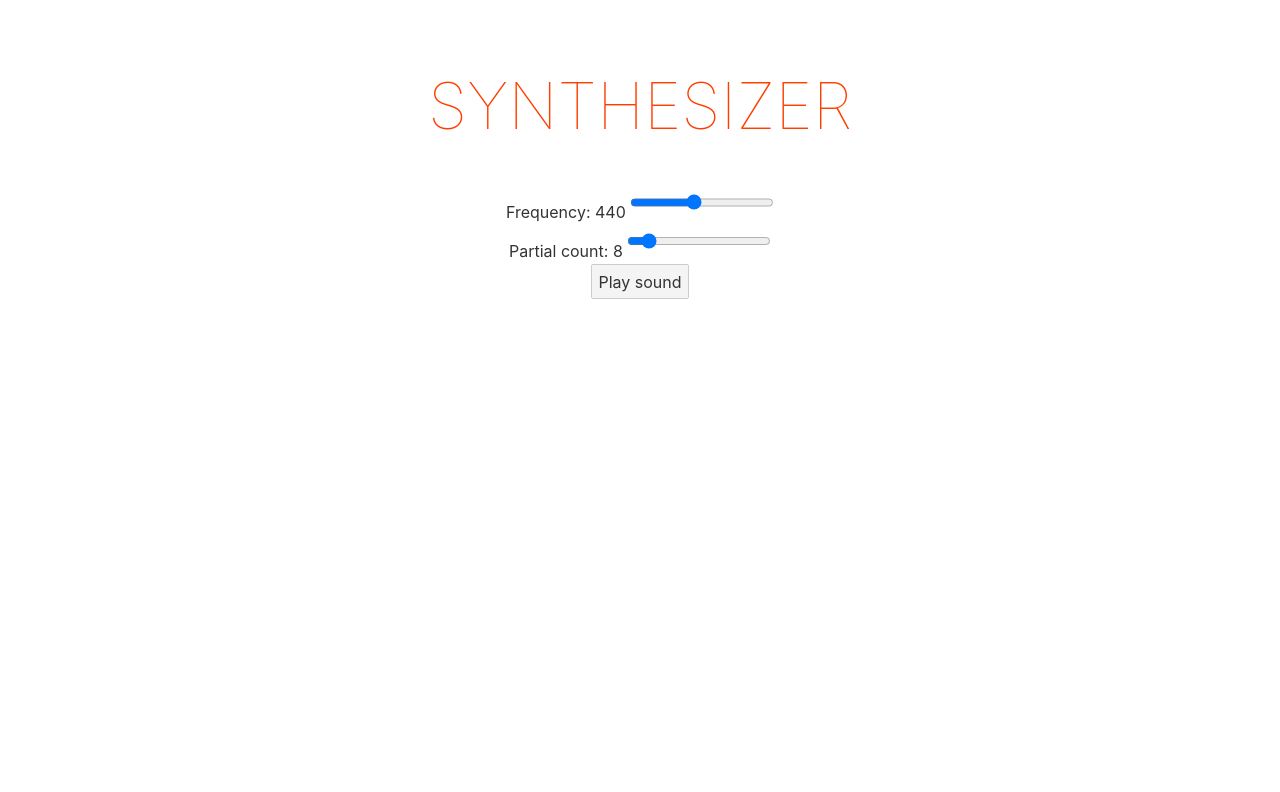
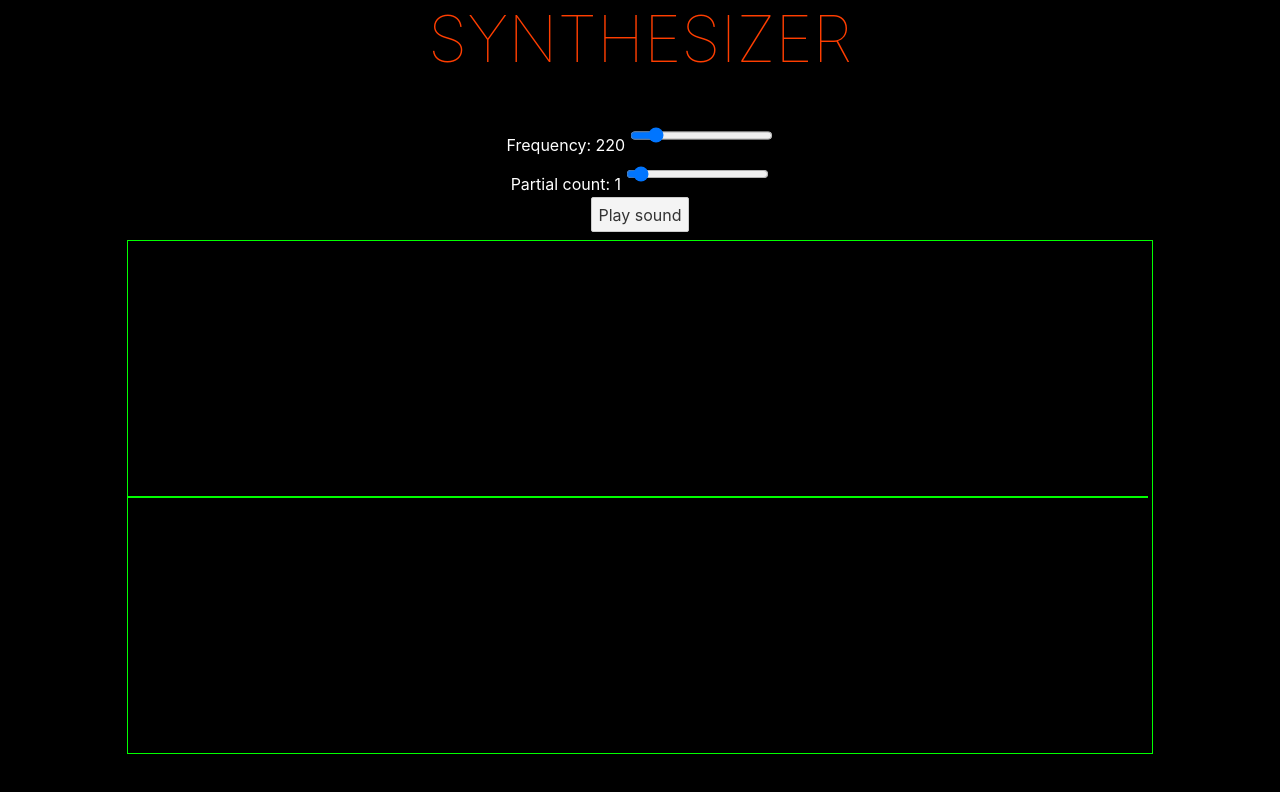
Before and after one commit to dotKokott/wavearium, a Svelte app in the folder client/: page / in a window 1280 px wide. Shown: the top 792 px of the page. Built offline with nearby package versions, Linux system fonts and the light colour scheme.

Commit message:
display waveform for now

```diff
--- a/client/public/global.css
+++ b/client/public/global.css
@@ -1,5 +1,5 @@
 html, body {
-	position: relative;
+	/* position: relative; */
 	width: 100%;
 	height: 100%;
 }
@@ -7,7 +7,6 @@ html, body {
 body {
 	color: #333;
 	margin: 0;
-	padding: 8px;
 	box-sizing: border-box;
 	font-family: -apple-system, BlinkMacSystemFont, "Segoe UI", Roboto, Oxygen-Sans, Ubuntu, Cantarell, "Helvetica Neue", sans-serif;
 }
--- a/client/src/App.svelte
+++ b/client/src/App.svelte
@@ -1,13 +1,12 @@
 <script lang="ts">
-import { onMount } from 'svelte';
+	import { onMount } from 'svelte';
 	import * as Tone from 'tone';
+	import Waveform from './components/waveform.svelte';
 
 	export let osc = new Tone.Oscillator("F3").toDestination();
 
-	export let analyser = new Tone.Analyser("waveform", 256);
-
-	export let partialCount = 8;
-	export let frequency = 440;
+	export let partialCount = 1;
+	export let frequency = 220;
 
 	onMount(() => {
 
@@ -18,9 +17,8 @@ import { onMount } from 'svelte';
 		osc.frequency.value = frequency;
 
 		// start and stop after 1 second
-		osc.start().stop("+1");
+		osc.start().stop("+2");
 	}
-
 
 	// computed
 	// $: doubled = count * 2
@@ -28,30 +26,34 @@ import { onMount } from 'svelte';
 	// watch
 	// $: if(count % 2 == 0) { console.log(' do something ') }
 </script>
-
 <main>
 	<h1>Synthesizer</h1>
 
 	<div>
 		Frequency: { frequency }
-		<input bind:value={frequency} type="range" min="20" max="1000" on:change={ playTone }/>
+		<input bind:value={frequency} type="range" min="20" max="2000" on:change={ playTone }/>
 	</div>
 	<div>
 		Partial count: { partialCount }
 		<input bind:value={partialCount} type="range" min="1" max="128" on:change={ playTone }/>
-
 	</div>
 
 	<button on:click={() => playTone()}>Play sound</button>
 
+	<div>
+		<Waveform audioNode={osc} width={1024} height={1024 / 2}></Waveform>
+	</div>
 </main>
 
 <style>
 	main {
+		/* TODO: I do not know where the 43px top margin is coming from */
+		margin-top: -43px;
+		background-color: black;
+		color: white;
+		height: 100%;
 		text-align: center;
-		padding: 1em;
-		max-width: 240px;
-		margin: 0 auto;
+		/* margin: 0 auto; */
 	}
 
 	h1 {
--- /dev/null
+++ b/client/src/components/waveform.svelte
@@ -0,0 +1,68 @@
+<script lang=ts>
+    import { onMount } from 'svelte';
+    import * as Tone from 'tone';
+
+    export let width = 512;
+    export let height = 256;
+
+    export let audioNode : Tone.Oscillator;
+    let waveform : Tone.Waveform;
+
+    const fftSize = 256;
+
+    let canvas = null;
+    let ctx = null;
+
+    onMount(() => {
+        waveform = new Tone.Waveform(fftSize);
+        audioNode.connect(waveform);
+
+        canvas = document.getElementById('waveform');
+        canvas.width = width;
+        canvas.height = height;
+        canvas.style.width = width + 'px';
+        canvas.style.height = height + 'px';
+
+        ctx = canvas.getContext('2d');
+
+        draw();
+    });
+
+    function draw() {
+        requestAnimationFrame(draw);
+
+        ctx.clearRect(0, 0, width, height);
+        ctx.lineWidth = 2;
+        ctx.strokeStyle = 'lime';
+        ctx.beginPath();
+
+            // create standing wave by adjusting to frequency
+            const sliceWidth = width / fftSize;
+            let x = 0;
+            const values = waveform.getValue();
+            for(let i = 0; i < values.length; i++) {
+                const v = values[i];
+                const y = (v * height / 2) + (height / 2);
+                if(i === 0) {
+                    ctx.moveTo(x, y);
+                } else {
+                    ctx.lineTo(x, y);
+                }
+                x += sliceWidth;
+            }
+
+            //ctx.lineTo(canvas.width, canvas.height/2);
+            ctx.stroke();
+    }
+</script>
+
+<div class="canvas_wrapper">
+    <canvas id="waveform" width="{width}" height="{height}"></canvas>
+</div>
+
+<style>
+    canvas {
+        background-color: black;
+        border: 1px solid lime;
+    }
+</style>
--- a/client/src/main.ts
+++ b/client/src/main.ts
@@ -3,7 +3,7 @@ import App from './App.svelte';
 const app = new App({
 	target: document.body,
 	props: {
-		name: 'world'
+		// name: 'world'
 	}
 });
 
```
Also changed, not shown: 1 other file (tests, documents, lock files or other folders).
